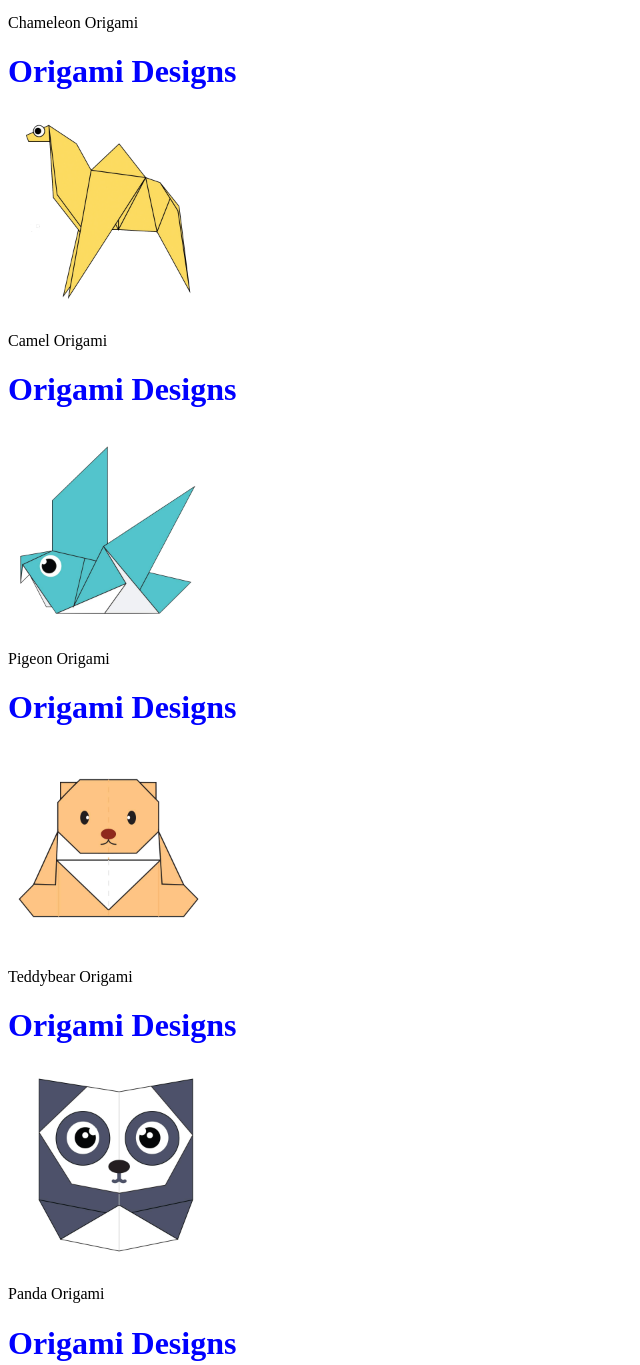
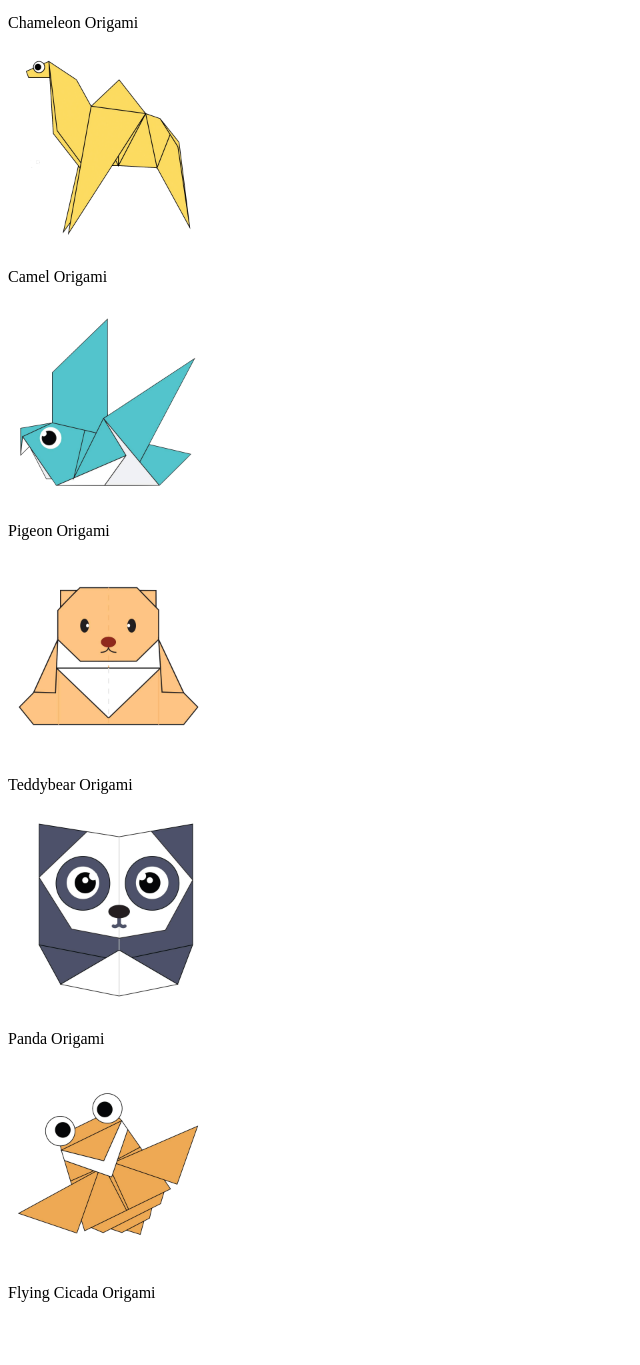
Before and after one commit to AshleyDsilva2906/Origami-Part-1, a plain HTML site: page index.html in a window 1280 px wide. Shown: the part 286-1651 px from the top of the page, without its empty margins (0-640 px from the left). After the commit the page ends 1604 px from the top, so only its background shows below. Drawn offline with Linux system fonts and the light colour scheme.

Commit message:
Update index.html

```diff
--- a/index.html
+++ b/index.html
@@ -14,24 +14,23 @@
                 <a href="http://origami.me/chameleon/"><img src="chameleon.png" width=200 height=200></a>
                 <p>Chameleon Origami</p>
                 </a>
-                <h1>
-                    Origami Designs</h1>
+
                     <a href="http://origami.me/camel/"><img src="camel.png" width=200 height=200></a>
                     <p>Camel Origami</p>
                     </a>
-                    <h1>Origami Designs</h1>
+
                     <a href="http://origami.me/pigeon/"><img src="pigeon.png" width=200 height=200></a>
                     <p>Pigeon Origami</p>
                     </a>
-                    <h1>Origami Designs</h1>
+
                     <a href="http://origami.me/teddy-bear/"><img src="teddy.png" width=200 height=200></a>
                     <p>Teddybear Origami</p>
                     </a>
-                    <h1>Origami Designs</h1>
+
                     <a href=http://origami.me/panda/><img src="panda.png" width=200 height=200></a>
                     <p>Panda Origami</p>
                     </a>
-                    <h1>Origami Designs</h1>
+
                     <a href=http://origami.me/flying-cicada/><img src="cicada.png" width=200 height=200></a>
                     <p>Flying Cicada Origami</p>
                     </a>
```
